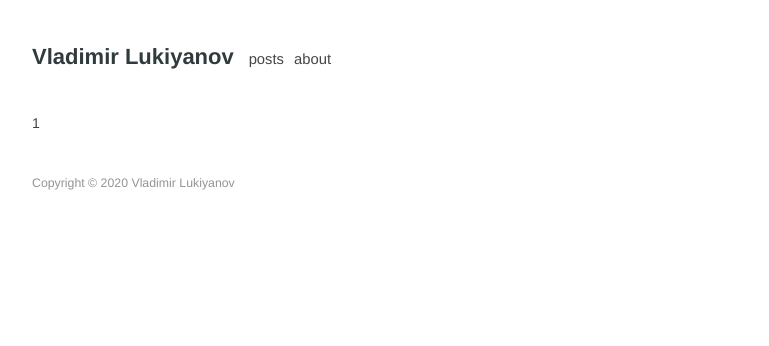
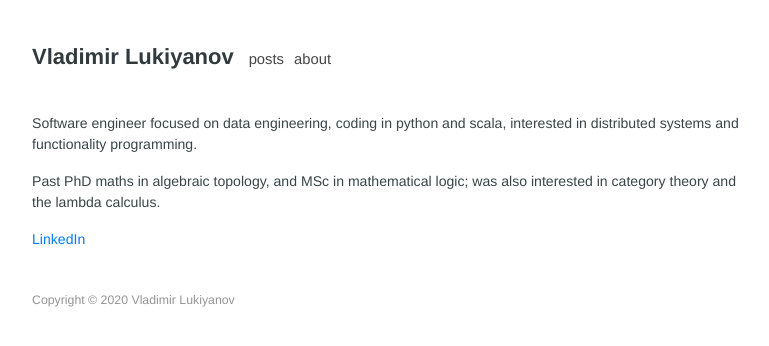
Before and after one commit to vlukiyanov/vlukiyanov.github.io, a plain HTML site: page about/index.html in a window 1280 px wide. Shown: the whole page, without its empty margins (249-1018 px from the left). Drawn offline with Linux system fonts and the light colour scheme.

Commit message:
update about with some basic info

```diff
--- a/about/index.html
+++ b/about/index.html
@@ -27,7 +27,9 @@
 <main id="content">
 <article>
     <header id="post-header">
-        <h1></h1></header><p>1</p>
+        <h1></h1></header><p>Software engineer focused on data engineering, coding in python and scala, interested in distributed systems and functionality programming.</p>
+<p>Past PhD maths in algebraic topology, and MSc in mathematical logic; was also interested in category theory and the lambda calculus.</p>
+<p><a href="https://www.linkedin.com/in/vladimir-lukiyanov-00a720115/">LinkedIn</a></p>
 </article>
 
         </main><footer id="footer">
```
